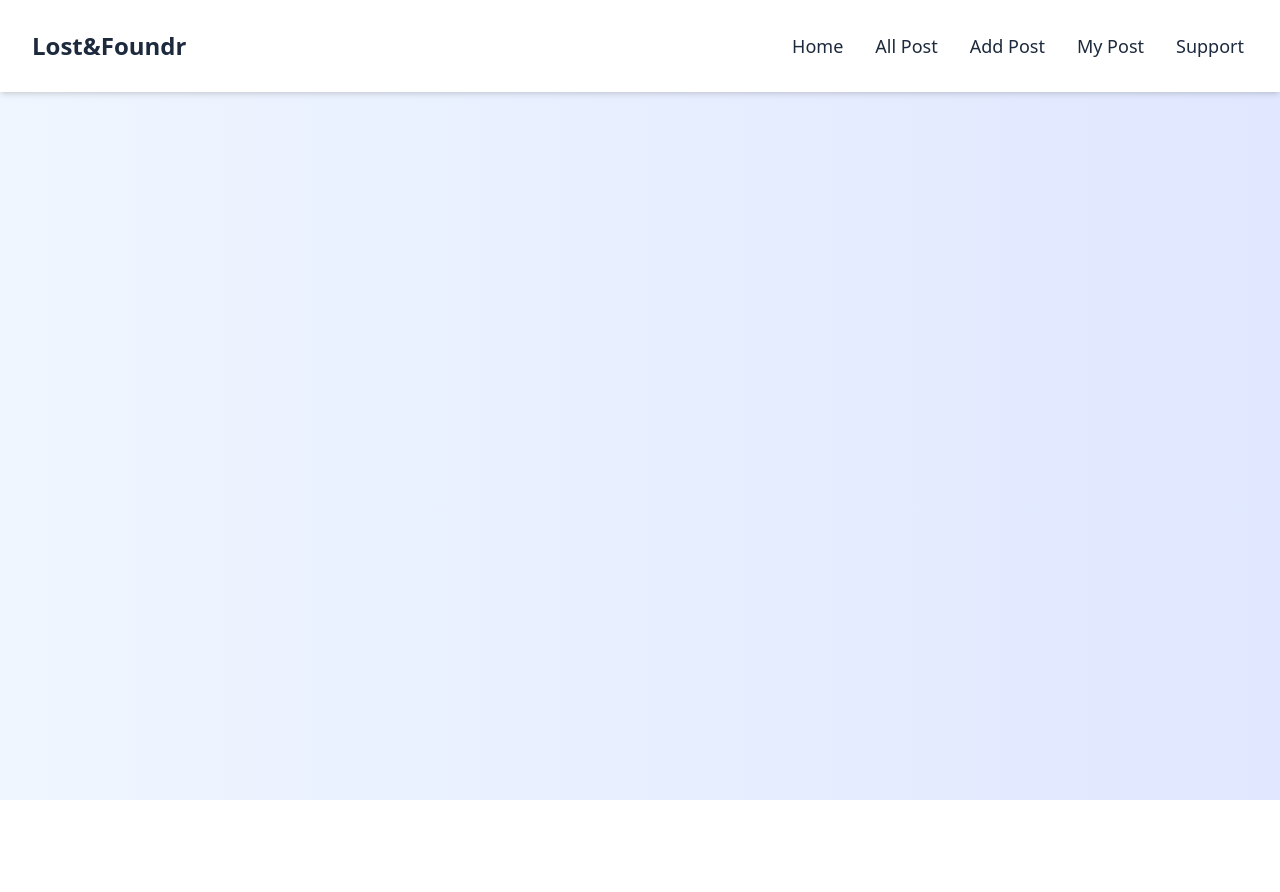
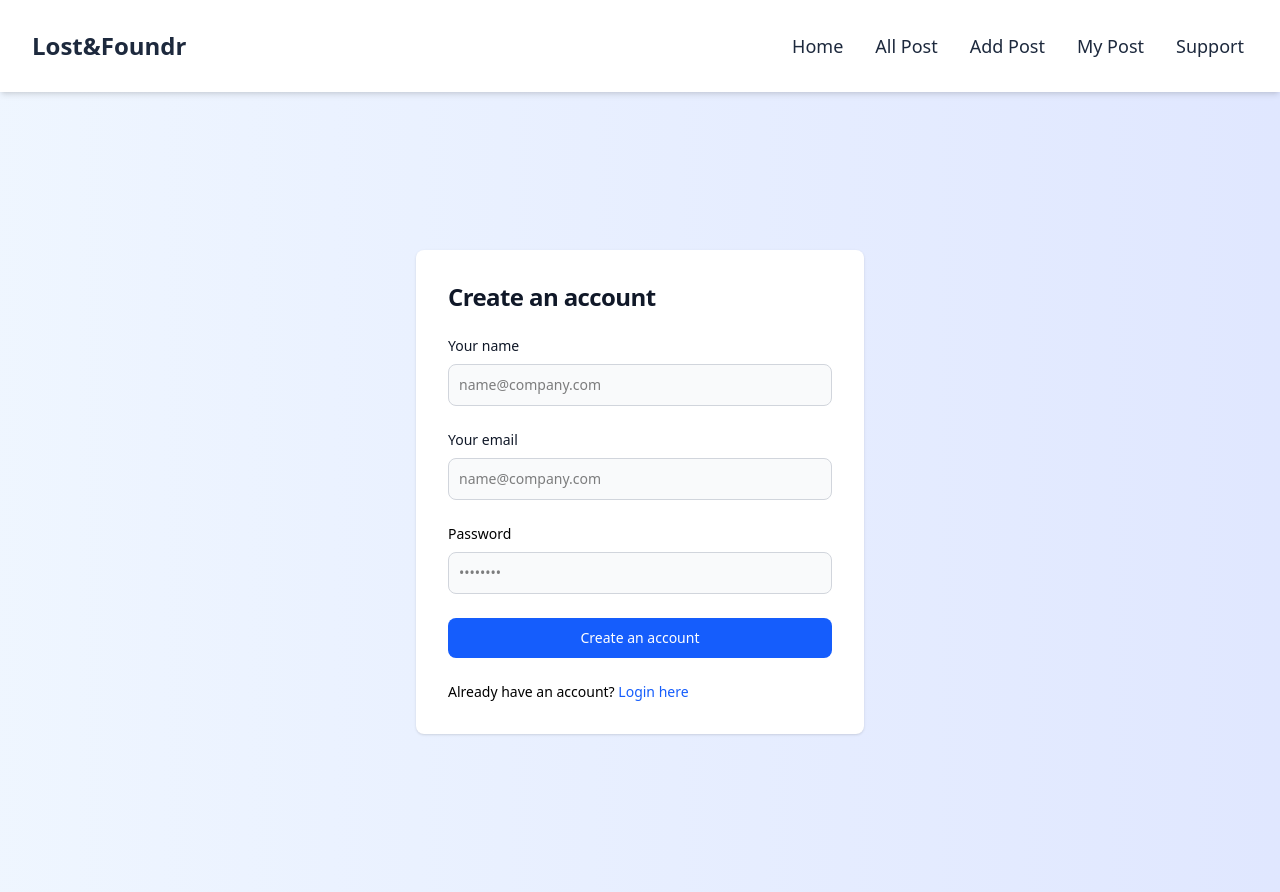
Before and after one commit to ankit11556/Lost-Foundr, a React (Vite) app in the folder frontend/: page /signup in a window 1280 px wide. Before the commit the page ends 800 px from the top, so only its background shows below. Built offline with nearby package versions, Linux system fonts and the light colour scheme; no server answers.

Commit message:
create signup page

```diff
--- /dev/null
+++ b/frontend/src/pages/SignupPage.jsx
@@ -0,0 +1,36 @@
+const Signup = () =>{
+  return (
+   <section>
+  <div className="flex flex-col items-center justify-center px-6 py-8 mx-auto md:h-screen lg:py-0">
+      <div className="w-full bg-white rounded-lg shadow dark:border md:mt-0 sm:max-w-md xl:p-0">
+          <div className="p-6 space-y-4 md:space-y-6 sm:p-8">
+              <h1 className="text-xl font-bold leading-tight tracking-tight text-gray-900 md:text-2xl ">
+                  Create an account
+              </h1>
+              <form className="space-y-4 md:space-y-6" >
+                 <div>
+                      <label for="name" className="block mb-2 text-sm font-medium text-gray-900 ">Your name</label>
+                      <input type="text" name="name"  className="bg-gray-50 border border-gray-300  text-sm rounded-lg focus:ring-primary-600 focus:border-primary-600 block w-full p-2.5  dark:border-gray-600   dark:focus:ring-blue-500 dark:focus:border-blue-500" placeholder="name@company.com" required=""/>
+                  </div>
+                  <div>
+                      <label for="email" className="block mb-2 text-sm font-medium text-gray-900 ">Your email</label>
+                      <input type="email" name="email" className="bg-gray-50 border border-gray-300  text-sm rounded-lg focus:ring-primary-600 focus:border-primary-600 block w-full p-2.5  dark:border-gray-600   dark:focus:ring-blue-500 dark:focus:border-blue-500" placeholder="name@company.com" required=""/>
+                  </div>
+                  <div>
+                      <label for="password" className="block mb-2 text-sm font-medium ">Password</label>
+                      <input type="password" name="password"  placeholder="••••••••" className="bg-gray-50 border border-gray-300  text-sm rounded-lg focus:ring-primary-600 focus:border-primary-600 block w-full p-2.5  dark:border-gray-600   dark:focus:ring-blue-500 dark:focus:border-blue-500" required=""/>
+                  </div>
+
+                  <button type="submit" className="w-full  bg-primary-600 hover:bg-primary-700 focus:ring-4 focus:outline-none focus:ring-primary-300 font-medium rounded-lg text-sm px-5 py-2.5 text-center dark:bg-primary-600 dark:hover:bg-primary-700 dark:focus:ring-primary-800 bg-blue-600 text-white">Create an account</button>
+                  <p className="text-sm   text-black">
+                      Already have an account? <a href="#" className="font-medium text-blue-600 hover:underline ">Login here</a>
+                  </p>
+              </form>
+          </div>
+      </div>
+  </div>
+</section>
+  )
+}
+
+export default Signup
--- a/frontend/src/routes/AppRoutes.jsx
+++ b/frontend/src/routes/AppRoutes.jsx
@@ -3,6 +3,7 @@ import AddPost from "../pages/AddPost";
 import Navbar from "../components/Navbar";
 import HomePage from "../pages/HomePage";
 import AllPost from "../pages/AllPost";
+import Signup from "../pages/SignupPage";
 const AppRoutes = () =>{
   return(
     <>
@@ -12,7 +13,7 @@ const AppRoutes = () =>{
       <Route path="all-posts" element={<AllPost/>}></Route>
       <Route path="add-post" element={<AddPost/>}></Route>
       <Route path="my-post"></Route>
-
+       <Route path="signup" element={<Signup/>}></Route>
     </Routes>
     </>
   )
```
